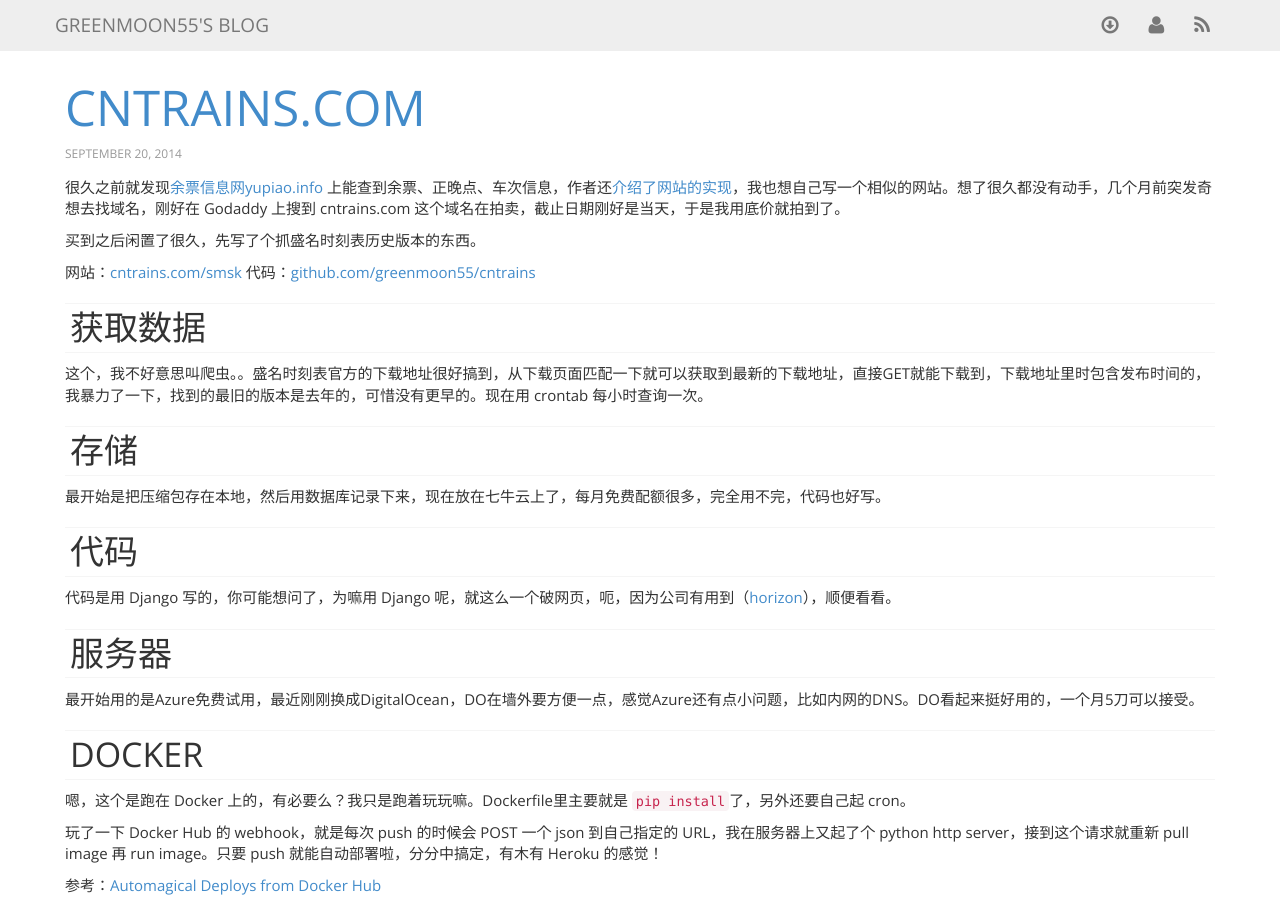
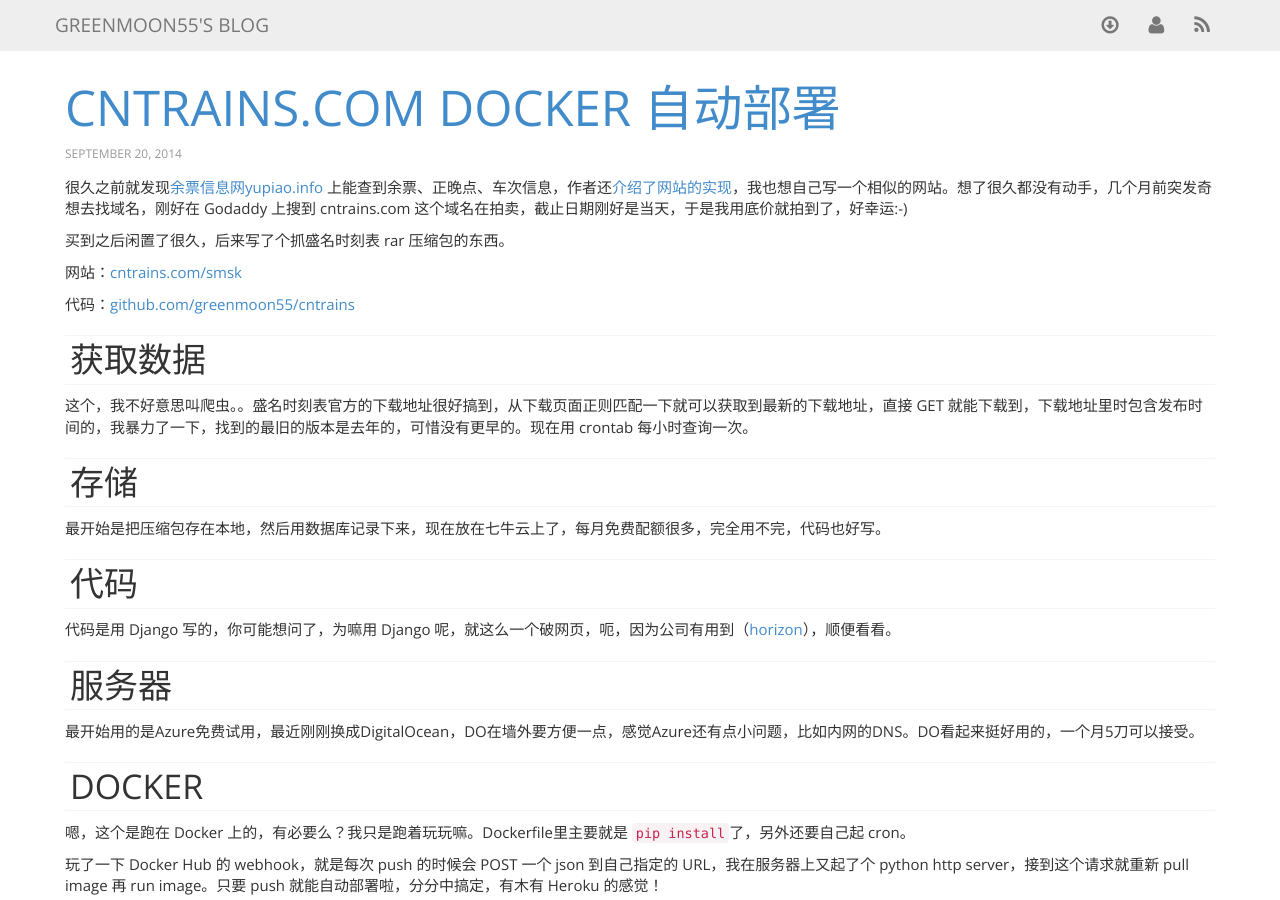
Before and after one commit to greenmoon55/greenmoon55.github.io, a Jekyll site: the page built from _posts/2014-09-20-cntrains.md, in a window 1280 px wide and 900 px high. Built offline with Jekyll 4.4.1, drawn with Linux system fonts in a browser that asks for light colours; nearby versions of some CDN libraries; Markdown is read by kramdown in place of the engine named in the settings; comment, search, counter and statistics services are not loaded.

Commit message:
change title

```diff
--- a/_posts/2014-09-20-cntrains.md
+++ b/_posts/2014-09-20-cntrains.md
@@ -1,19 +1,20 @@
 ---
 layout: post
-title: Cntrains.com
+title: Cntrains.com Docker 自动部署
 published: true
 ---
 
-很久之前就发现[余票信息网yupiao.info](http://yupiao.info) 上能查到余票、正晚点、车次信息，作者还[介绍了网站的实现](http://scatwang.com/index.php/2013/07/%E4%BD%99%E7%A5%A8%E5%92%8C%E9%93%81%E8%B7%AF%E5%9C%B0%E5%9B%BE%E7%9A%84%E9%82%A3%E7%82%B9%E4%BA%8B%E5%84%BF/)，我也想自己写一个相似的网站。想了很久都没有动手，几个月前突发奇想去找域名，刚好在 Godaddy 上搜到 cntrains.com 这个域名在拍卖，截止日期刚好是当天，于是我用底价就拍到了。
+很久之前就发现[余票信息网yupiao.info](http://yupiao.info) 上能查到余票、正晚点、车次信息，作者还[介绍了网站的实现](http://scatwang.com/index.php/2013/07/%E4%BD%99%E7%A5%A8%E5%92%8C%E9%93%81%E8%B7%AF%E5%9C%B0%E5%9B%BE%E7%9A%84%E9%82%A3%E7%82%B9%E4%BA%8B%E5%84%BF/)，我也想自己写一个相似的网站。想了很久都没有动手，几个月前突发奇想去找域名，刚好在 Godaddy 上搜到 cntrains.com 这个域名在拍卖，截止日期刚好是当天，于是我用底价就拍到了，好幸运:-)
 
-买到之后闲置了很久，先写了个抓盛名时刻表历史版本的东西。
+买到之后闲置了很久，后来写了个抓盛名时刻表 rar 压缩包的东西。
 
 网站：[cntrains.com/smsk](http://cntrains.com/smsk)
+
 代码：[github.com/greenmoon55/cntrains](http://github.com/greenmoon55/cntrains)
 
 ##获取数据
 
-这个，我不好意思叫爬虫。。盛名时刻表官方的下载地址很好搞到，从下载页面匹配一下就可以获取到最新的下载地址，直接GET就能下载到，下载地址里时包含发布时间的，我暴力了一下，找到的最旧的版本是去年的，可惜没有更早的。现在用 crontab 每小时查询一次。
+这个，我不好意思叫爬虫。。盛名时刻表官方的下载地址很好搞到，从下载页面正则匹配一下就可以获取到最新的下载地址，直接 GET 就能下载到，下载地址里时包含发布时间的，我暴力了一下，找到的最旧的版本是去年的，可惜没有更早的。现在用 crontab 每小时查询一次。
 
 ##存储
 
```
